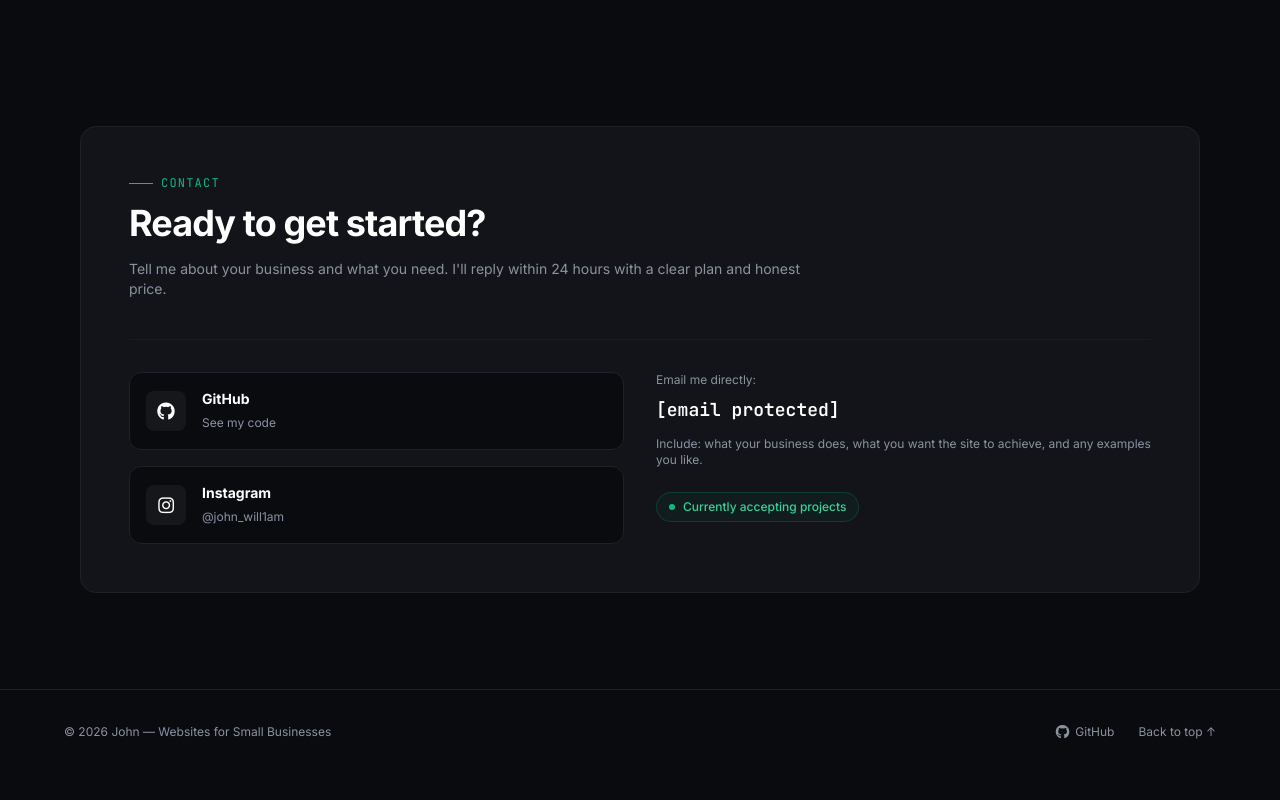
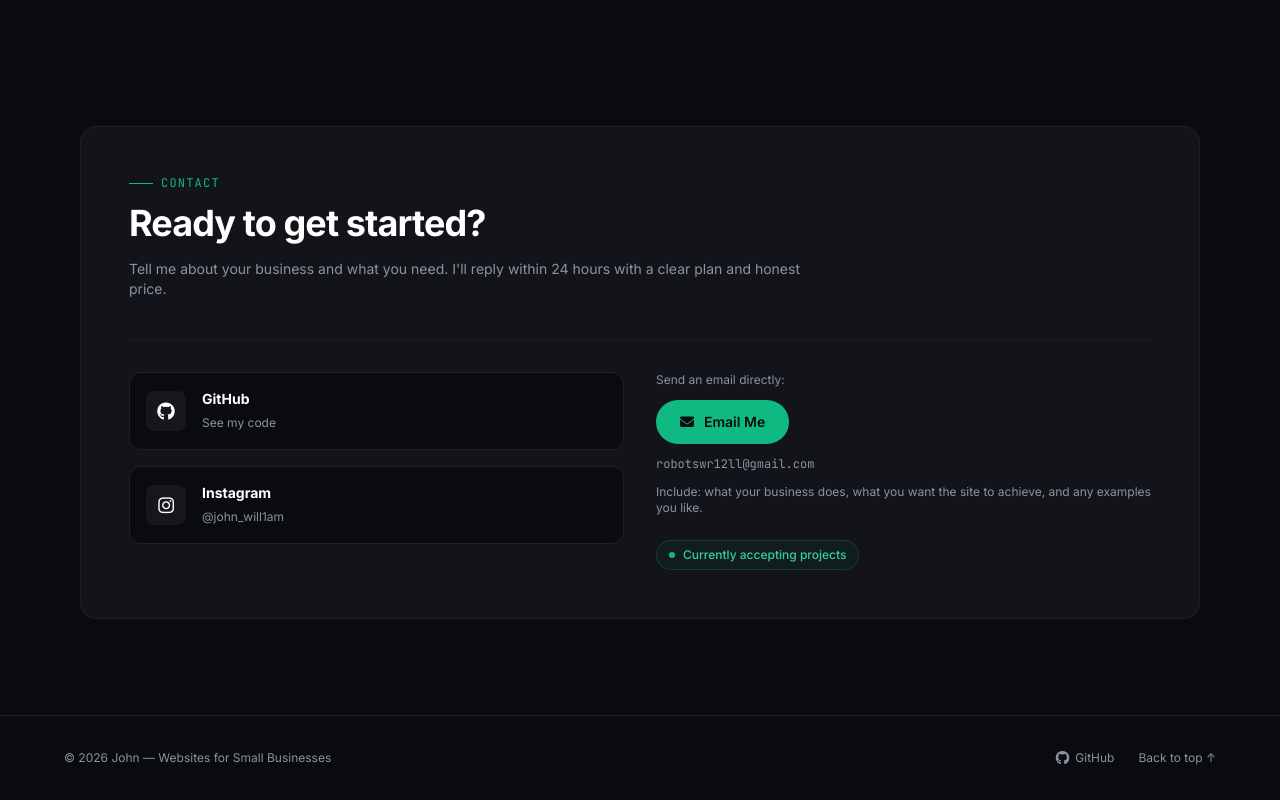
Before and after one commit to robotswr12ll-glitch/Web-dev, a plain HTML site: page index.html in a window 1280 px wide. Shown: the part 4905-5705 px from the top of the page. Before the commit the page ends 5679 px from the top, so only its background shows below. Drawn offline with nearby package versions, Linux system fonts and the light colour scheme.

Commit message:
readded the email

```diff
--- a/index.html
+++ b/index.html
@@ -333,7 +333,6 @@
           </div>
         </div>
 
-
         <!-- Project 4 -->
         <div class="project-card reveal rounded-2xl bg-darkCard border border-darkBorder overflow-hidden hover:border-mint/30 transition-all flex flex-col">
           <div class="h-44 bg-darkBg border-b border-darkBorder relative">
@@ -561,10 +560,14 @@
 
           <div class="space-y-4">
             <div>
-              <p class="text-xs text-mutedText mb-2">Email me directly:</p>
-              <a href="/cdn-cgi/l/email-protection#fc8e939e93888f8b8ecdce9090bc9b919d9590d29f9391" class="text-lg font-mono font-bold text-white hover:text-mintSoft transition-colors break-all">
-                <span class="__cf_email__" data-cfemail="483a272a273c3b3f3a797a2424082f25292124662b2725">[email&#160;protected]</span>
+              <p class="text-xs text-mutedText mb-3">Send an email directly:</p>
+              <a href="mailto:robotswr12ll@gmail.com?subject=Website%20Inquiry" class="inline-flex items-center gap-2.5 px-6 py-3 rounded-full bg-mint text-darkBg font-semibold text-sm hover:bg-mintSoft hover:-translate-y-0.5 transition-all">
+                <i class="fa-solid fa-envelope"></i>
+                <span>Email Me</span>
               </a>
+              <p class="text-xs font-mono text-mutedText mt-3 select-all">
+                robotswr12ll@gmail.com
+              </p>
               <p class="text-xs text-mutedText mt-3">
                 Include: what your business does, what you want the site to achieve, and any examples you like.
               </p>
@@ -601,7 +604,7 @@
   </footer>
 
   <!-- JAVASCRIPT -->
-  <script data-cfasync="false" src="/cdn-cgi/scripts/5c5dd728/cloudflare-static/email-decode.min.js"></script><script>
+  <script>
     // Set Current Year
     document.getElementById('year').textContent = new Date().getFullYear();
 
```
